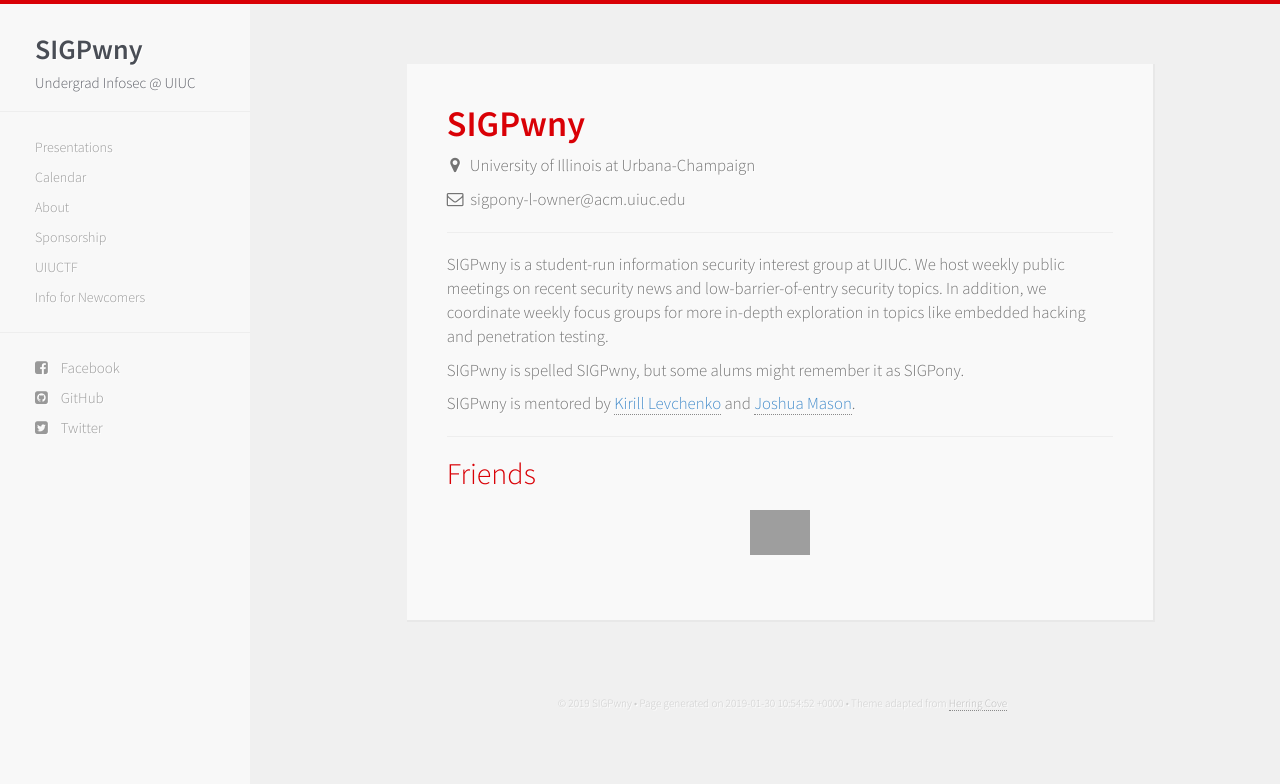
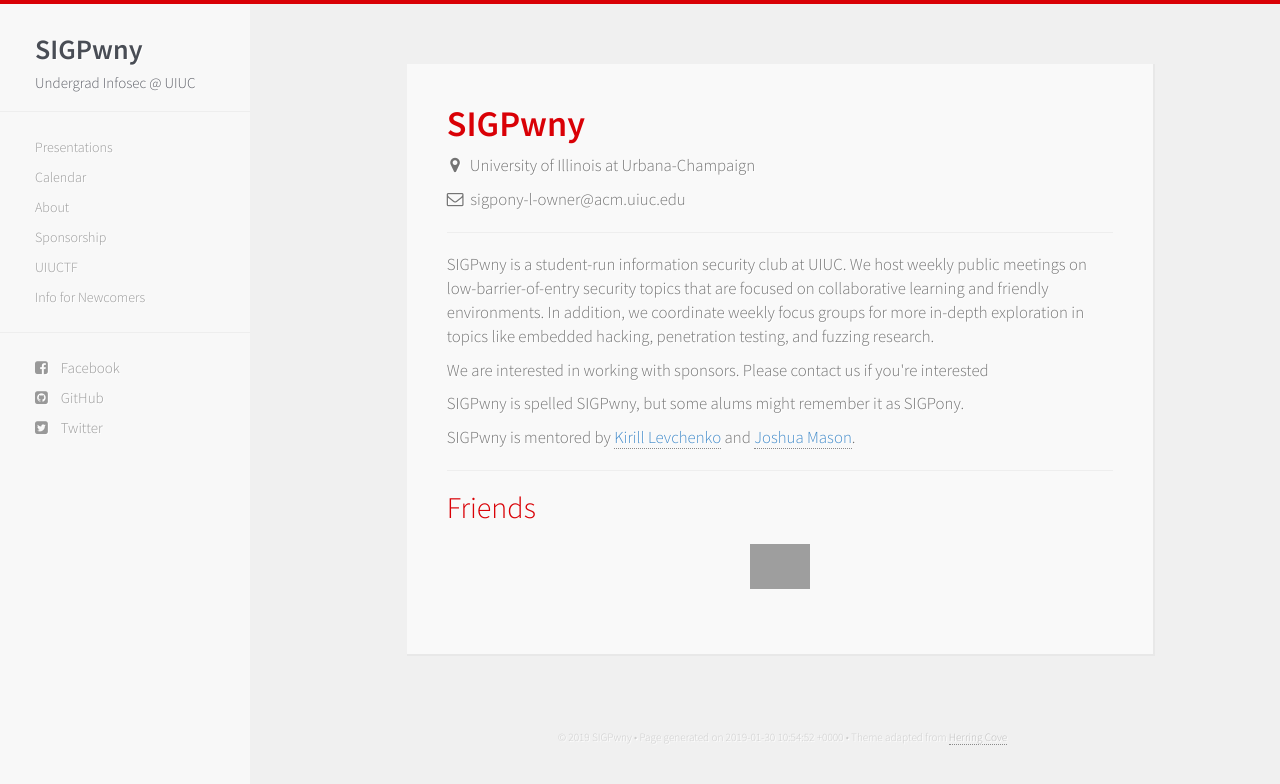
Before and after one commit to sigpwny/sigpwny.github.io-archive, a Jekyll site: the page built from about.html, in a window 1280 px wide. Shown: the top 784 px of the page. Built offline with Jekyll 4.4.1, drawn with Linux system fonts in a browser that asks for light colours; nearby versions of some CDN libraries; grey boxes are pictures that could not be loaded.

Commit message:
automated

```diff
--- a/about.html
+++ b/about.html
@@ -12,11 +12,14 @@
           <p><i class="fa fa-envelope-o"></i>&nbsp;&nbsp;sigpony-l-owner@acm.uiuc.edu</p>
           <hr />
 
-		  <p>SIGPwny is a student-run information security interest group at
-		  UIUC.  We host weekly public meetings on recent security news and
-		  low-barrier-of-entry security topics. In addition, we coordinate
-		  weekly focus groups for more in-depth exploration in topics like
-		  embedded hacking and penetration testing.</p>
+		  <p>SIGPwny is a student-run information security club at UIUC.  We
+		  host weekly public meetings on low-barrier-of-entry security topics
+		  that are focused on collaborative learning and friendly environments.
+		  In addition, we coordinate weekly focus groups for more in-depth
+		  exploration in topics like embedded hacking, penetration testing, and
+		  fuzzing research.</p>
+
+		  <p>We are interested in working with sponsors. Please contact us if you're interested</p>
 
 		  <p>SIGPwny is spelled SIGPwny, but some alums might remember it as SIGPony.</p>
 
```
